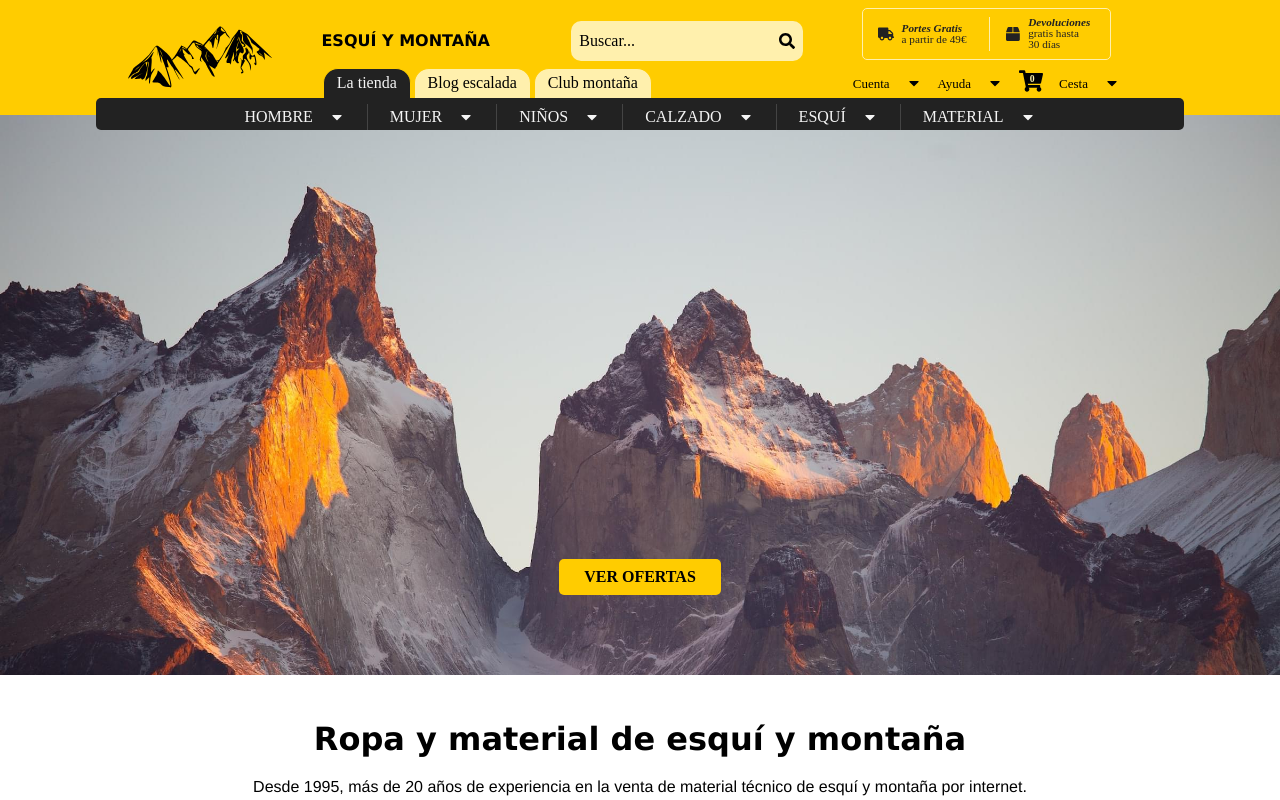
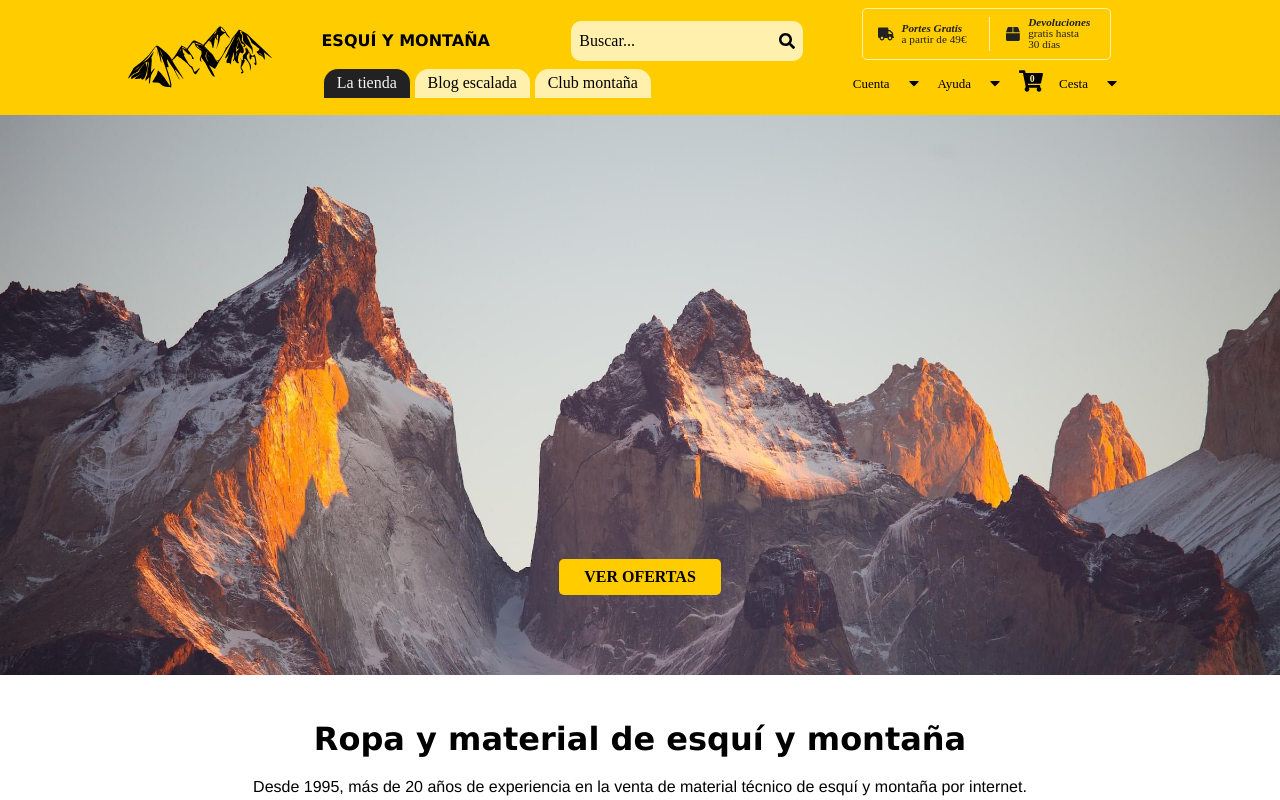
Before and after one commit to javicerezo/tienda-online-v2, a Next.js app: page / in a window 1280 px wide. Shown: the top 800 px of the page. Built offline with nearby package versions, Linux system fonts and the light colour scheme.

Commit message:
Hacer desplegable el menuBars con un clic en su icono

```diff
--- a/src/components/layout/Ecommerce/Header/Header.scss
+++ b/src/components/layout/Ecommerce/Header/Header.scss
@@ -28,6 +28,7 @@
     }
     &-burger {
         padding: 0.5rem;
+        @include m.flex(row, nowrap, center, center);
         svg {
             width: 1.5rem;
             height: 1.5rem;
--- a/src/components/layout/Ecommerce/Header/Header.tsx
+++ b/src/components/layout/Ecommerce/Header/Header.tsx
@@ -10,15 +10,21 @@ import { usePathname } from 'next/navigation';
 
 import type{ headerProps } from '@/utils/types/header';
 import './Header.scss';
+import { useState } from 'react';
 
 export const Header = ( {cart, eliminateToCart, openSeeker}: headerProps ) => {
     const pathName = usePathname();
+    const [ showMenuBars, setShowMenuBars ] = useState<boolean>(false);
+
+    const openMenuBars = () => {
+        setShowMenuBars(!showMenuBars);
+    }
 
     return (
-        <header className="Header">
+        <header className={`Header ${showMenuBars ? "Header--fixed" : ""}`}>
             <div className="Header-cabecera">
-                <div className="Header-burger">
-                    <FaBars />
+                <div className="Header-burger" >
+                    <FaBars onClick={openMenuBars}/>
                 </div>
                 <div className="Header-img">
                     <Image
@@ -64,7 +70,9 @@ export const Header = ( {cart, eliminateToCart, openSeeker}: headerProps ) => {
                 </div>
             </div>
 
-            <Nav />
+            <Nav
+                showMenuBars={showMenuBars}
+            />
         </header>
     );
 }
--- a/src/components/layout/Ecommerce/Header/Nav.scss
+++ b/src/components/layout/Ecommerce/Header/Nav.scss
@@ -2,14 +2,17 @@
 @use '@/styles/settings/mixins' as m;
 
 .Nav {
-    display: none;
-    background-color:var(--color-negro);
+    background-color: #292929;
     color: var(--color-blanco);
     width: 100%;
     padding: 1rem;
-    @include m.position (absolute, (2.8243rem + 2.5rem), null, null, null);
+    opacity: 0;
+    visibility: hidden;
+    height: 0px;
+    transition: all 0.5s ease;
+    @include m.position (absolute, (2.7494rem + 2.4006rem), null, null, null);
     @include m.tablet {
-        top: (4.499rem + 2.5rem);
+        top: (3.9494rem + 2.4006rem);
     }
     @include m.desktop {
         width: 85%;
@@ -18,8 +21,10 @@
         @include m.flex (row, nowrap, center, center);
         @include m.position (absolute, (7.175rem - 1.0625rem), null, null, null);
     }
-    &--mod {
-        display: block;
+    &--show {
+        opacity: 1;
+        visibility: visible;
+        height: auto;
     }
     &-ul {
         @include m.desktop {
--- a/src/components/layout/Ecommerce/Header/Nav.tsx
+++ b/src/components/layout/Ecommerce/Header/Nav.tsx
@@ -1,9 +1,11 @@
-import './Nav.scss';
 import { FaCaretDown } from "react-icons/fa";
 
-export const Nav = () => {
+import type { navProps } from '@/utils/types/header';
+import './Nav.scss';
+
+export const Nav = ( {showMenuBars}:navProps ) => {
     return (
-        <nav className="Nav js-nav">
+        <nav className={`Nav ${showMenuBars ? "Nav--show" : ""}`}>
             <ul className="Nav-ul">
                 <li className="Nav-li">
                     <div className="Nav-encabezado">
--- a/src/utils/types/header.ts
+++ b/src/utils/types/header.ts
@@ -11,6 +11,10 @@ export interface menuProps {
     eliminateToCart: (number: productCart['id']) => void;
 }
 
+export interface navProps {
+    showMenuBars: boolean;
+}
+
 export interface cartCardProps {
     product: productCart;
     eliminateToCart: (number: productCart['id']) => void;
```
Also changed, not shown: src/app/page.tsx (line endings or trailing spaces).
